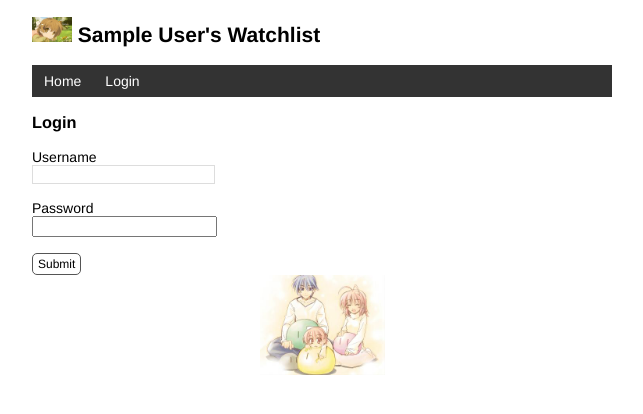
After one commit to Charliewzyyy/watchlist, a Flask app: page /login in a window 1280 px wide. The commit adds this page. Shown: the top 414 px of the page, without its empty margins (318-961 px from the left). Run offline with Flask 3, Linux system fonts and the light colour scheme; tables that the repository leaves empty hold one stand-in row (values such as "Sample post").

Commit message:
User authentication with Flask-Login

```diff
--- a/app.py
+++ b/app.py
@@ -5,6 +5,11 @@
 from flask import Flask, render_template
 from flask import request, url_for, redirect, flash
 from flask_sqlalchemy import SQLAlchemy  # 导入扩展类
+from flask_login import LoginManager
+from flask_login import UserMixin
+from flask_login import login_user
+from flask_login import login_required, logout_user, current_user
+from werkzeug.security import generate_password_hash, check_password_hash
 
 ### 数据库配置
 WIN = sys.platform.startswith('win')
@@ -21,14 +26,56 @@
 app.config['SQLALCHEMY_TRACK_MODIFICATIONS'] = False  # 关闭对模型修改的监控
 # 在扩展类实例化前加载配置
 db = SQLAlchemy(app)  # 初始化扩展，传入程序实例app
+login_manager = LoginManager(app)
+login_manager.login_view = 'login'  # 重定向操作 把 login_manager.login_view 的值设为程序的登录视图端点（函数名）
+
+
+### 初始化 Flask-Login
+@login_manager.user_loader
+def load_user(user_id):  # 创建用户加载回调函数，接受用户 ID 作为参数
+    user = User.query.get(int(user_id))  # 用 ID 作为 User 模型的主键查询对应的用户
+    return user  # 返回用户对象
+
+
+### 生成管理员账户
+@app.cli.command()  # 使用 click.option() 装饰器设置的两个选项分别用来接受输入用户名和密码
+@click.option('--username', prompt=True, help='The username used to login.')
+# hide_input=True:在命令行中输入密码时不会显示输入内容，confirmation_prompt=True:用户需要确认密码
+@click.option('--password', prompt=True, hide_input=True, confirmation_prompt=True, help='The password used to login.')
+def admin(username, password):
+    """Create user."""
+    db.create_all()
+
+    user = User.query.first()
+    if user is not None:  # 若数据库中已存在用户，表示管理员用户已经创建过，接下来会更新用户名和密码
+        click.echo('Updating user...')  # 在命令行输出消息
+        user.username = username
+        user.set_password(password)  # 设置密码 调用User类的set_password函数
+    else:  # 输入用户名和密码后，即可创建管理员账户
+        click.echo('Creating user...')
+        user = User(username=username, name='Admin')
+        user.set_password(password)  # 设置密码
+        db.session.add(user)
+
+    db.session.commit()  # 提交数据库会话
+    click.echo('Done.')
 
 
 ### 创建数据库模型
-class User(db.Model):  # 表名将会是 user（自动生成，小写处理）
+class User(db.Model, UserMixin):  # 表名将会是 user（自动生成，小写处理）
     # 声明继承 db.Model
     id = db.Column(db.Integer, primary_key=True)  # 主键
     # db.Integer 整型
     name = db.Column(db.String(20))  # 名字
+    ### 安全存储密码
+    username = db.Column(db.String(20))  # 用户名
+    password_hash = db.Column(db.String(128))  # 密码散列值
+
+    def set_password(self, password):  # 用来设置密码的方法，接受密码作为参数
+        self.password_hash = generate_password_hash(password)  # 将生成的密码保持到对应字段
+
+    def validate_password(self, password):  # 用于验证密码的方法，接受密码作为参数
+        return check_password_hash(self.password_hash, password)  # 返回布尔值
 
 
 class Movie(db.Model):  # 表名将会是 movie
@@ -88,15 +135,25 @@
     # 这个函数返回的变量（以字典键值对的形式）将会统一注入到每一个模板的上下文环境中，因此可以直接在模板中使用。
     # 后面我们创建的任意一个模板，都可以在模板中直接使用 user 变量。
 
+### 400 错误处理函数
+@app.errorhandler(400)
+def bad_request(e):
+    return render_template('400.html'), 400
 
 ### 404 错误处理函数
 @app.errorhandler(404)
 def page_not_found(e):
     return render_template('404.html'), 404
 
+### 500 错误处理函数
+@app.errorhandler(500)
+def internal_server_error(e):
+    return render_template('500.html'), 500
+
 
 ### 编辑电影条目
 @app.route('/movie/edit/<int:movie_id>', methods=['GET', 'POST'])
+@login_required
 # movie_id是电影条目记录在数据库中的主键值，用来在视图函数里查询对应的电影记录。
 def edit(movie_id):
     # 返回对应主键的记录，如果没有找到，则返回 404 错误响应
@@ -122,6 +179,7 @@
 
 ### 删除电影条目
 @app.route('/movie/delete/<int:movie_id>', methods=['POST'])  # 限定只接受 POST 请求
+@login_required  # 登录保护
 def delete(movie_id):
     movie = Movie.query.get_or_404(movie_id)  # 获取电影记录
     db.session.delete(movie)  # 删除对应的记录
@@ -136,6 +194,9 @@
 def index():
     ### 创建电影条目
     if request.method == 'POST':  # 判断是否是 POST 请求
+        if not current_user.is_authenticated:  # 仅需要禁止未登录用户创建新条目
+            return redirect(url_for('index'))  # 重定向到主页
+
         # 获取表单数据
         title = request.form.get('title')  # 传入表单对应输入字段的name值
         year = request.form.get('year')
@@ -154,6 +215,63 @@
     movies = Movie.query.all()  # 读取所有电影记录
     # return render_template('index.html', user=user, movies=movies)
     return render_template('index.html', movies=movies)
+
+
+### 用户登录
+@app.route('/login', methods=['GET', 'POST'])
+def login():
+    if request.method == 'POST':
+        username = request.form['username']  # request.form 是一个类似字典的对象
+        password = request.form['password']
+
+        if not username or not password:  # 检查用户名和密码是否为空
+            flash('Invalid input.')
+            return redirect(url_for('login'))
+
+        user = User.query.first()
+
+        # 验证用户名和密码是否一致
+        if username == user.username and user.validate_password(password):
+            login_user(user)  # 登入用户
+            flash('Login success.')
+            return redirect(url_for('index'))  # 重定向到主页
+
+        flash('Invalid username or password.')  # 如果验证失败，显示错误消息
+        return redirect(url_for('login'))  # 重定向回登录页面
+
+    return render_template('login.html')  # # 渲染并返回登录页面的 HTML 模板
+
+
+### 登出
+@app.route('/logout')
+@login_required  # 用于视图保护，后面会详细介绍
+def logout():
+    logout_user()  # 登出用户
+    flash('Goodbye.')
+    return redirect(url_for('index'))  # 重定向回首页
+
+
+### 支持设置用户名字
+@app.route('/settings', methods=['GET', 'POST'])
+@login_required
+def settings():
+    if request.method == 'POST':
+        name = request.form['name']  # 从表单中获取输入的新名称
+
+        if not name or len(name) > 20:
+            flash('Invalid input.')
+            return redirect(url_for('settings'))
+
+        # current_user.name = name  # 将当前登录用户的名称更新为新输入的名称
+        # current_user 会返回当前登录用户的数据库记录对象
+        # 等同于下面的用法
+        user = User.query.first()
+        user.name = name
+        db.session.commit()  # 提交数据库会话，保存更改
+        flash('Settings updated.')   # 通过 Flash 提示用户设置已更新
+        return redirect(url_for('index'))  # 重定向到主页
+
+    return render_template('settings.html')  # 渲染并返回设置页面的 HTML 模板
 
 # ### 定义虚拟数据
 # name = 'Charliewzyyy'
--- a/templates/base.html
+++ b/templates/base.html
@@ -23,6 +23,13 @@
     <nav>
         <ul>
             <li><a href="{{ url_for('index') }}">Home</a></li>
+            {# 如果用户已经登录，就显示设置和登出链接，否则显示登录链接 #}
+            {% if current_user.is_authenticated %}
+            <li><a href="{{ url_for('settings') }}">Settings</a></li>
+            <li><a href="{{ url_for('logout') }}">Logout</a></li>
+            {% else %}
+            <li><a href="{{ url_for('login') }}">Login</a></li>
+            {% endif %}
         </ul>
     </nav>
     {% block content %}{% endblock %}
--- a/templates/edit.html
+++ b/templates/edit.html
@@ -1,4 +1,4 @@
-### 编辑页面模板
+{# 编辑页面模板 #}
 {% extends 'base.html' %}
 
 {% block content %}
--- a/templates/index.html
+++ b/templates/index.html
@@ -4,6 +4,7 @@
 {% block content %}
 <p>{{ movies|length }} Titles</p>
 {# 添加创建新条目表单 #}
+{% if current_user.is_authenticated %}
 <form method="post">
     Name <input type="text" name="title" autocomplete="off" required>
     Year <input type="text" name="year" autocomplete="off" required>
@@ -11,16 +12,20 @@
     {# required:若用户没有输入内容就按下了提交按钮，浏览器会显示错误提示 #}
     <input class="btn" type="submit" name="submit" value="Add">
 </form>
+{% endif %}
+
 <ul class="movie-list">
     {% for movie in movies %}
     <li>{{ movie.title }} - {{ movie.year }}
         <span class="float-right">
+            {% if current_user.is_authenticated %}
             {# 编辑电影条目的链接 #}
             <a class="btn" href="{{ url_for('edit', movie_id=movie.id) }}">Edit</a>
             {# 删除电影条目表单 #}
             <form class="inline-form" method="post" action="{{ url_for('.delete', movie_id=movie.id) }}">
                 <input class="btn" type="submit" name="delete" value="Delete" onclick="return confirm('Are you sure?')">
             </form>
+            {% endif %}
             <a class="imdb" href="https://www.imdb.com/find?q={{movie.title }}" target="_blank" title="Find this movie on IMDb">IMDb</a>
         </span>
     </li>
--- /dev/null
+++ b/templates/login.html
@@ -0,0 +1,14 @@
+{# 登录页面 #}
+{% extends 'base.html' %}
+
+{% block content %}
+<h3>Login</h3>
+<form method="post">
+    Username<br>
+    <input type="text" name="username" required><br><br>Password<br>
+    <!-- 密码输入框的 type 属性使用 password，会将输入值显示为圆点 -->
+    <input type="password" name="password" required><br><br>
+    <input class="btn" type="submit" name="submit" value="Submit"
+>
+</form>
+{% endblock %}
```
Also changed, not shown: templates/400.html (added, +12 -0 lines), templates/500.html (added, +12 -0 lines), templates/settings.html (added, +10 -0 lines).
